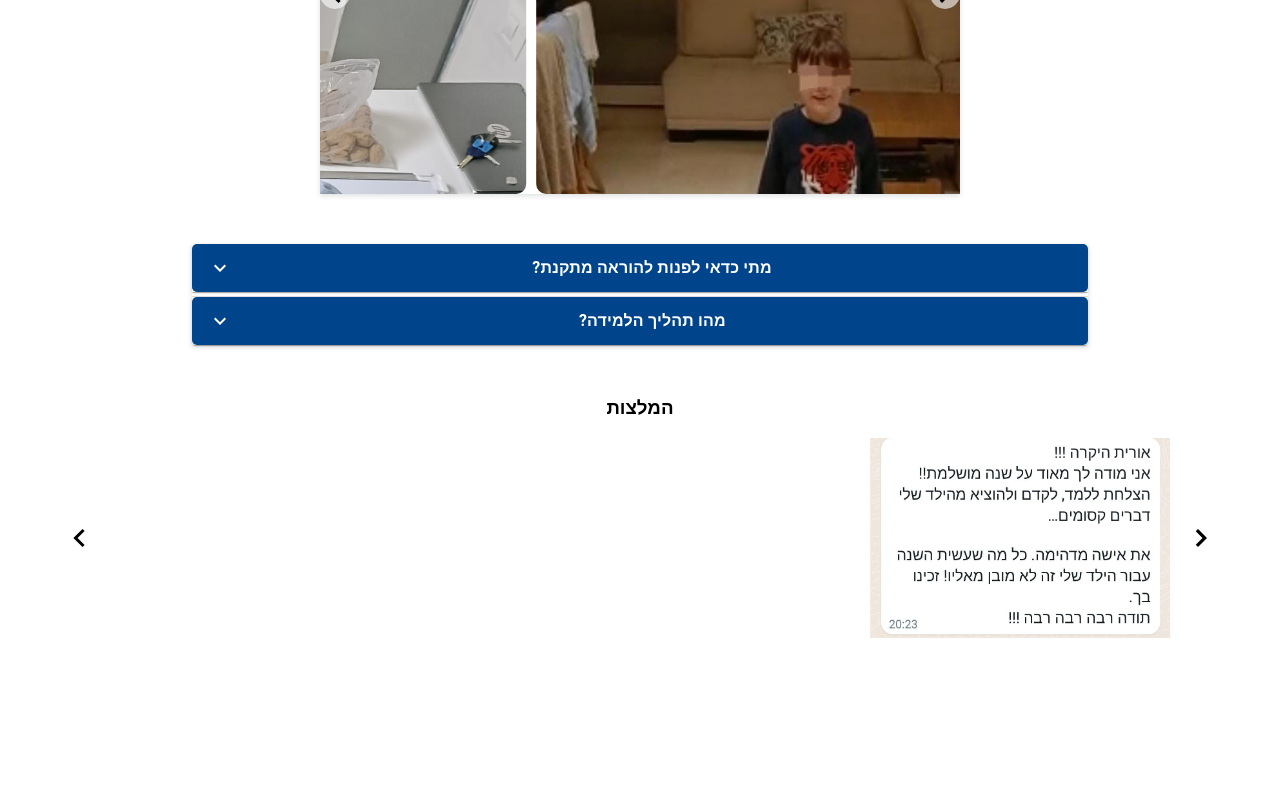
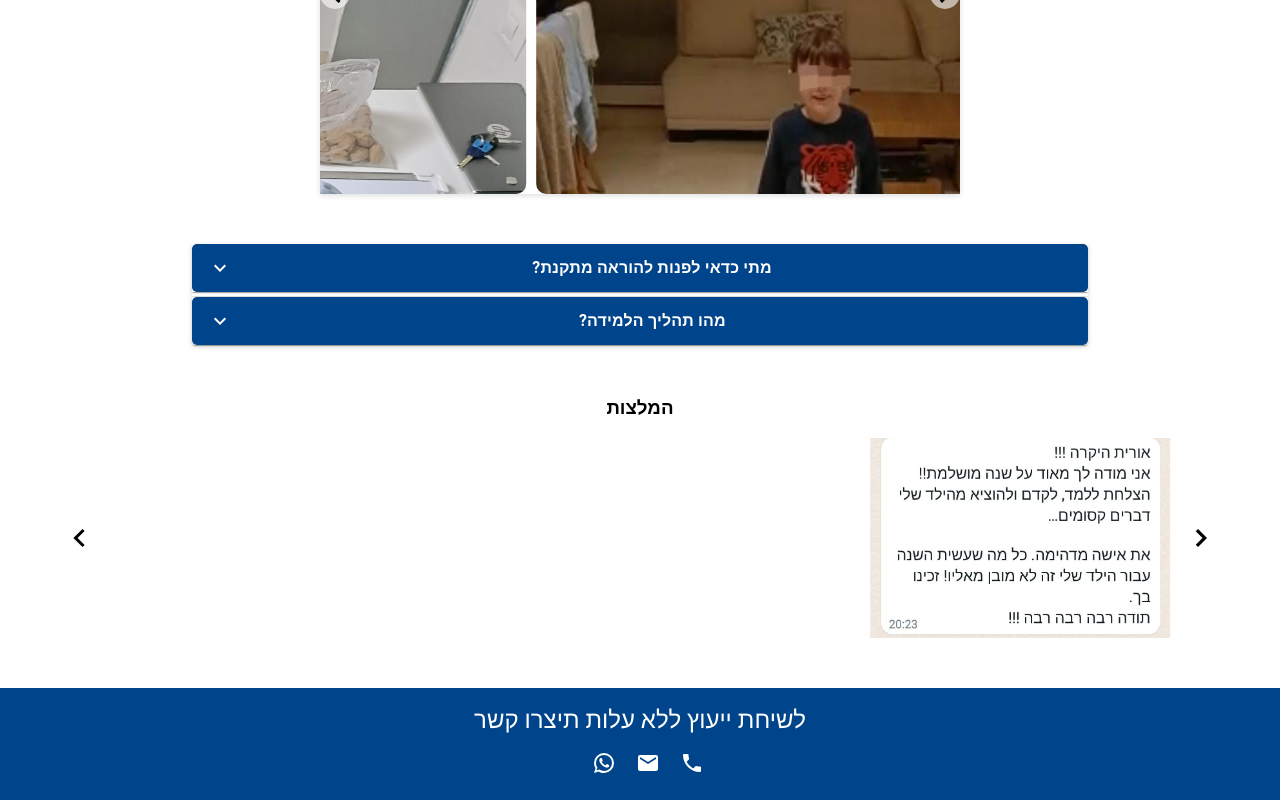
Before and after one commit to Mordechai1997/app-orit, a React (Create React App) app: page / in a window 1280 px wide. Shown: the part 1030-1830 px from the top of the page. Before the commit the page ends 1678 px from the top, so only its background shows below. Built offline with nearby package versions, Linux system fonts and the light colour scheme; a web font is replaced by a local one.

Commit message:
commit message

```diff
--- a/src/App.css
+++ b/src/App.css
@@ -25,9 +25,8 @@ body {
 
 .contact-us>a:hover {
   /* color: #9DC88D; */
-  color: #3FD2C7;
-
-
+  /* color: #3FD2C7; */
+  color: #000;
 }
 
 .haeder-img-and-text {
@@ -47,9 +46,9 @@ header {
   /* position: fixed !important; */
 }
 
-@media only screen and (max-width: 600px) {
+@media only screen and (max-width: 700px) {
   .haeder-img-and-text {
-    height: 300px;
+    height: 380px;
   }
 }
 
@@ -118,7 +117,7 @@ header {
 
 }
 
-@media only screen and (max-width: 600px) {
+@media only screen and (max-width: 700px) {
   .slide-show {
     width: 90%;
   }
@@ -147,7 +146,7 @@ header {
   }
 }
 
-@media only screen and (min-width: 600px) {
+@media only screen and (min-width: 700px) {
   .slide-show {
     width: 50%;
   }
--- a/src/componets/ControlledAccordionsHeader.js
+++ b/src/componets/ControlledAccordionsHeader.js
@@ -4,7 +4,6 @@ import AccordionDetails from '@mui/material/AccordionDetails';
 import AccordionSummary from '@mui/material/AccordionSummary';
 import Typography from '@mui/material/Typography';
 import ExpandMoreIcon from '@mui/icons-material/ExpandMore';
-import FavoriteIcon from '@mui/icons-material/Favorite';
 import GradeIcon from '@mui/icons-material/Grade';
 import ScrollAnimation from 'react-animate-on-scroll';
 
--- /dev/null
+++ b/src/componets/Footer.js
@@ -0,0 +1,45 @@
+import { Box, Container, Grid, Typography } from "@mui/material";
+import PhoneIcon from '@mui/icons-material/Phone';
+import EmailIcon from '@mui/icons-material/Email';
+import WhatsAppIcon from '@mui/icons-material/WhatsApp';
+import ScrollAnimation from 'react-animate-on-scroll';
+
+export const Footer = () => {
+    return (
+        <Box
+            sx={{
+                width: "100%",
+                height: "auto",
+                backgroundColor: "#00458B",
+                paddingTop: "1rem",
+                marginTop: "50px",
+                paddingBottom: "1rem",
+            }}
+        >
+            <Container maxWidth="lg">
+                <Grid container direction="column" alignItems="center">
+                    <Grid item xs={12}>
+                    <ScrollAnimation style={{ margin: 'auto' }} duration={2} animateIn='wobble'
+            initiallyVisible={true}>
+                            <Typography color="#fff" variant="h5">
+
+                                לשיחת ייעוץ ללא עלות תיצרו קשר
+                            </Typography>
+                        </ScrollAnimation>
+                    </Grid>
+                    <Grid item xs={12}>
+                        <Typography color="#fff" variant="subtitle1">
+                            <Box className="contact-us" sx={{ marginTop: "15px", flex: '1' }}>
+                                <a target="_blank" href="tel:0525466443"> <PhoneIcon sx={{ ml: 2 }} /></a>
+                                <a target="_blank" href="mailto:orit741@gmail.com"> <EmailIcon sx={{ ml: 2 }} /></a>
+                                <a target="_blank" href="https://api.whatsapp.com/send?phone=972525466443"> <WhatsAppIcon sx={{ ml: 2 }} /></a>
+                            </Box>
+                        </Typography>
+                    </Grid>
+                </Grid>
+            </Container>
+        </Box>
+    );
+};
+
+export default Footer;
--- a/src/componets/HomePage.js
+++ b/src/componets/HomePage.js
@@ -1,14 +1,10 @@
-import { display } from "@mui/system";
 import React from "react";
 import ControlledAccordions from "./ControlledAccordions";
-import ControlledAccordionsFooter from "./ControlledAccordionsFooter";
 import ControlledAccordionsHeader from "./ControlledAccordionsHeader";
-import Question from "./Question";
 import SlidesComments from "./SlidesComments";
 import Slideshow from './Slideshow';
-import ScrollAnimation from 'react-animate-on-scroll';
-import ParticleAnimation from 'react-particle-animation';
 import SportsBasketballIcon from '@mui/icons-material/SportsBasketball';
+import Footer from "./Footer";
 
 function HomePage() {
 
@@ -42,7 +38,7 @@ function HomePage() {
                             ה
                             <section>
                                 <div class="box">
-                                    <p class="letter bounce"><SportsBasketballIcon  fontSize="small" sx={{ color: '#000' }}/></p>
+                                    <p class="letter bounce"><SportsBasketballIcon fontSize="small" sx={{ color: '#000' }} /></p>
                                     <p class="letter">ו</p>
                                 </div>
                             </section>
@@ -67,6 +63,9 @@ function HomePage() {
             <div style={{ width: '90%', margin: '10px auto' }}>
                 <SlidesComments />
             </div>
+            <div style={{ width: '100%'}}>
+                <Footer />
+            </div>
         </div >
     );
 }
```
